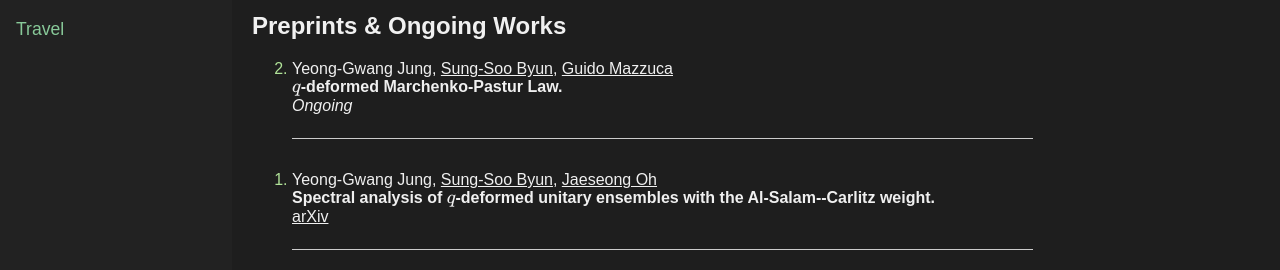
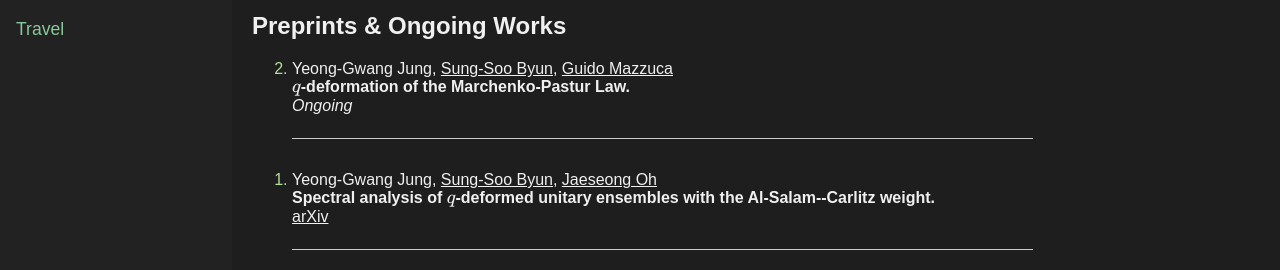
Before and after one commit to y-gJung/y-gJung.github.io, a Jekyll site: the page built from research.md, in a window 1280 px wide. Shown: the part 240-510 px from the top of the page. Built offline with Jekyll 4.4.1, drawn with Linux system fonts in a browser that asks for light colours.

Commit message:
Update research.md

```diff
--- a/research.md
+++ b/research.md
@@ -16,7 +16,7 @@ title: Research
 <ol reversed class="paper-list">
   <li>
     Yeong-Gwang Jung, <a href="https://sites.google.com/view/sungsoobyun">Sung-Soo Byun</a>, <a href="https://sites.google.com/view/guidomazzuca/home">Guido Mazzuca </a> <br>
-    <strong><span>$q$</span>-deformed Marchenko-Pastur Law.</strong> <br>
+    <strong><span>$q$</span>-deformation of the Marchenko-Pastur Law.</strong> <br>
     <em>Ongoing</em>
   </li>
   <li>
```
